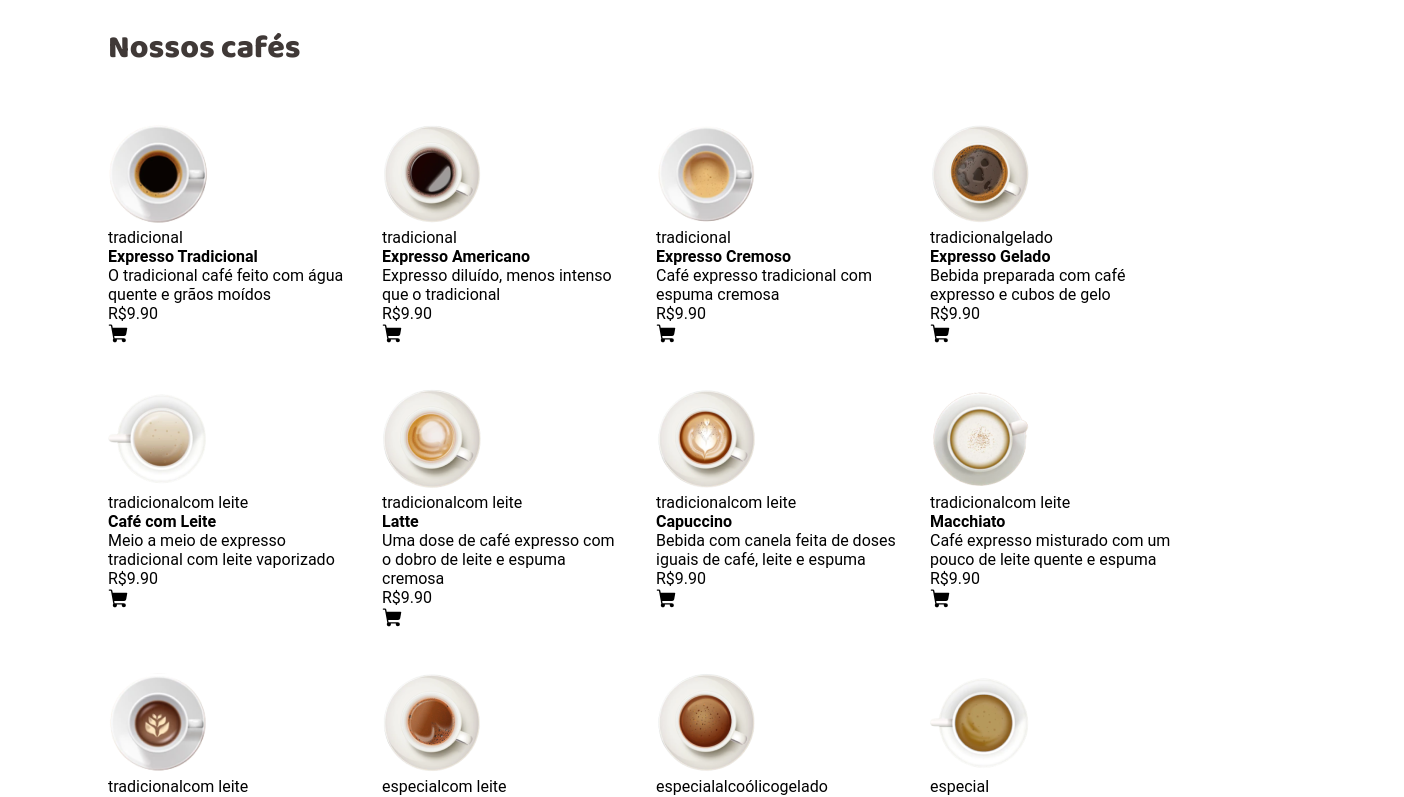
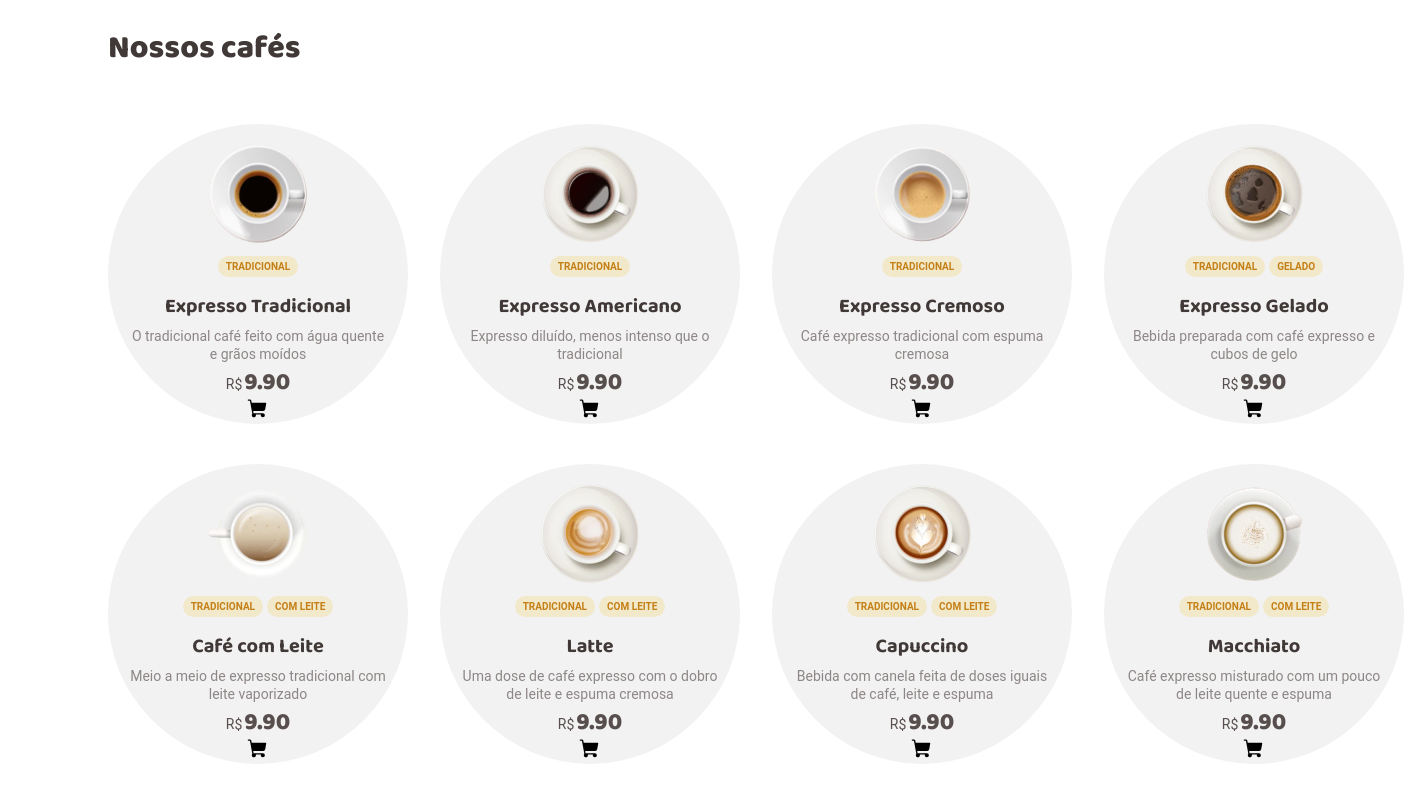
Before and after one commit to sergiorbf/kenko-coffee, a React (Vite) app: page / in a window 1280 px wide. Shown: the part 720-1517 px from the top of the page, 1404 px wide, since content can reach past the window. Built offline with nearby package versions, Linux system fonts and the light colour scheme.

Commit message:
doing card styled components

```diff
--- a/src/pages/Home/components/Cards/index.tsx
+++ b/src/pages/Home/components/Cards/index.tsx
@@ -1,4 +1,13 @@
 import { ShoppingCart } from 'phosphor-react'
+import {
+  CartControl,
+  CoffeeImg,
+  Container,
+  Description,
+  Price,
+  Tags,
+  Title,
+} from './styles'
 
 type Props = {
   coffee: {
@@ -13,26 +22,28 @@ type Props = {
 
 export function Cards({ coffee }: Props) {
   return (
-    <div key={coffee.id}>
-      <div>
-        <img src={coffee.image} alt={coffee.title} width="100" height="100" />
-      </div>
-      <div>
+    <Container>
+      <CoffeeImg src={coffee.image} alt={coffee.title} />
+
+      <Tags>
         {coffee.tags.map((tag) => (
           <span key={tag}>{tag}</span>
         ))}
-      </div>
-      <div>
-        <h4>{coffee.title}</h4>
-      </div>
-      <div>{coffee.description}</div>
-      <div>
-        <span>R$</span>
-        <span>{coffee.price.toFixed(2)}</span>
-      </div>
+      </Tags>
+
+      <Title>{coffee.title}</Title>
+
+      <Description>{coffee.description}</Description>
+
+      <CartControl>
+        <Price>
+          <span>R$</span>
+          <span>{coffee.price.toFixed(2)}</span>
+        </Price>
+      </CartControl>
       <div>
         <ShoppingCart weight="fill" size={22} />
       </div>
-    </div>
+    </Container>
   )
 }
--- a/src/pages/Home/components/Cards/styles.ts
+++ b/src/pages/Home/components/Cards/styles.ts
@@ -0,0 +1,70 @@
+import { styled } from 'styled-components'
+import { TextPatterns } from '../../../../styles/TextPatterns'
+
+export const Container = styled.div`
+  background-color: ${({ theme }) => theme.colors['base-card']};
+  padding: 20px;
+  width: 300px;
+  height: 300px;
+  border-radius: 50%;
+
+  display: flex;
+  flex-direction: column;
+  text-align: center;
+`
+export const CoffeeImg = styled.img`
+  align-self: center;
+  max-width: 120px;
+  max-height: 120px;
+`
+export const Tags = styled.div`
+  display: flex;
+
+  margin-top: 12px;
+  align-items: center;
+  align-self: center;
+  gap: 4px;
+
+  span {
+    padding: 4px 8px;
+    border-radius: 100px;
+    ${TextPatterns.fonts.tag}
+    text-transform: uppercase;
+    background-color: ${({ theme }) => theme.colors['yellow-light']};
+    color: ${({ theme }) => theme.colors['yellow-dark']};
+  }
+`
+export const Title = styled.h3`
+  margin-top: 16px;
+  ${TextPatterns.fonts.titleS}
+  color: ${({ theme }) => theme.colors['base-subtitle']};
+`
+export const Description = styled.span`
+  margin-top: 8px;
+  width: 100%;
+  ${TextPatterns.fonts.textS}
+  color: ${({ theme }) => theme.colors['base-label']};
+`
+
+export const CartControl = styled.div`
+  display: flex;
+  align-items: center;
+  justify-content: space-around;
+  margin-top: 4px;
+`
+
+export const Price = styled.div`
+  display: flex;
+  align-items: baseline;
+  gap: 2px;
+
+  span:first-child {
+    ${TextPatterns.fonts.textS};
+    color: ${({ theme }) => theme.colors['base-text']};
+  }
+
+  span:last-child {
+    ${TextPatterns.fonts.titleM};
+    color: ${({ theme }) => theme.colors['base-text']};
+  }
+`
```
